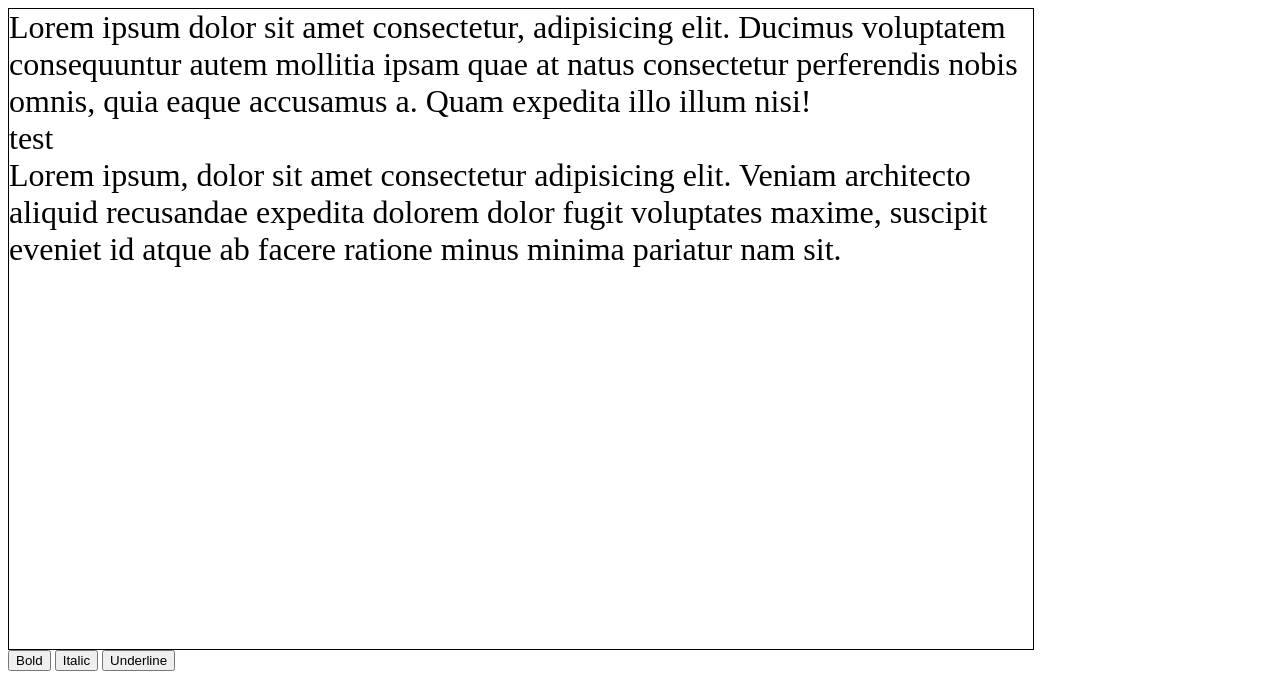
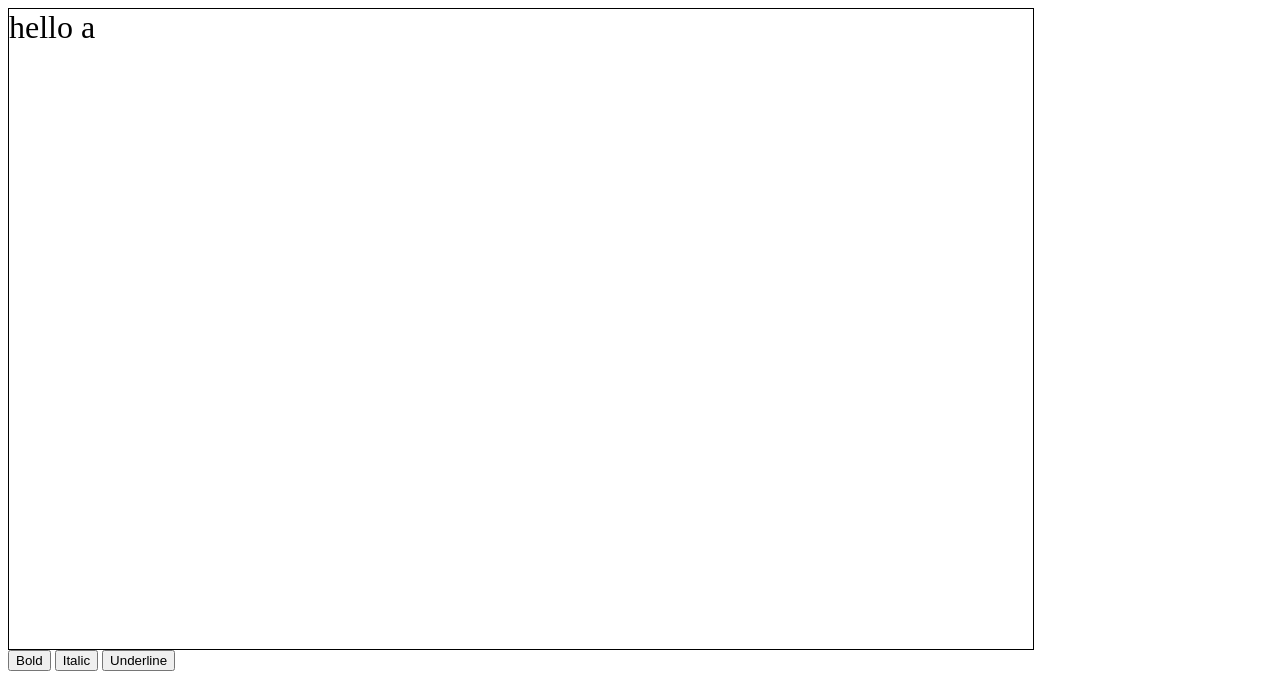
Before and after one commit to Copy-Kat/Obsidain_proto, a web app: file src/index.html in a window 1280 px wide. Shown: the top 690 px of the page. Run offline with its HTML, style and script files only (its server is not run), Linux system fonts and the light colour scheme.

Commit message:
more shit

```diff
--- a/src/css/style.css
+++ b/src/css/style.css
@@ -4,3 +4,12 @@
   border: solid 1px;
   font-size: 2rem;
 }
+
+.container {
+  display: inline-block;
+  white-space: nowrap;
+}
+
+.container > div {
+  display: inline-block;
+}
--- a/src/index.html
+++ b/src/index.html
@@ -7,16 +7,23 @@
     <link href="css/style.css" rel="stylesheet">
   </head>
   <body>
-    <div contenteditable="true" class="main" id="main">
+    <div class="main" id="main">
 
-      <div contenteditable="true">Lorem ipsum dolor sit amet consectetur, adipisicing elit. Ducimus voluptatem consequuntur autem mollitia ipsam quae at natus consectetur perferendis nobis omnis, quia eaque accusamus a. Quam expedita illo illum nisi!</div>
+      <div contenteditable="true" class="container" id="container" >
 
-      <div>test</div>
+        <div contenteditable="true" class="text-box"> hello </div>
 
-      <div></div>
+        <div contenteditable="true">a</div>
 
-      <div contenteditable="true">Lorem ipsum, dolor sit amet consectetur adipisicing elit. Veniam architecto aliquid recusandae expedita dolorem dolor fugit voluptates maxime, suscipit eveniet id atque ab facere ratione minus minima pariatur nam sit.</div>
+        <!--<div contenteditable="true" class="text-box">test</div>
 
+        <div contenteditable="true" class="text-box"></div>
+
+        <div contenteditable="true" class="text-box">Lorem ipsum, dolor sit amet consectetur adipisicing elit. Veniam architecto aliquid recusandae expedita dolorem dolor fugit voluptates maxime, suscipit eveniet id atque ab facere ratione minus minima pariatur nam sit.</div>
+
+      </div>-->
+
+      </div>
     </div>
     <button id="bold">Bold</button>
     <button onclick="italic()">Italic</button>
--- a/src/js/script.js
+++ b/src/js/script.js
@@ -3,7 +3,7 @@ document.getElementById("bold").addEventListener("click", () => {
     document.getElementById("main").focus();
 
     // get the main editor
-    var textArea = document.getElementById("main");
+    var textArea = document.getElementById("container");
 
     // get the text string of the editor
     var text //= textArea.innerHTML.toString();
@@ -15,6 +15,8 @@ document.getElementById("bold").addEventListener("click", () => {
     // get containers
     const startContainer = selection.startContainer;
     const endContainer = selection.endContainer;
+
+    console.log(startContainer, endContainer);
 
     // get childnodes
     var childnodes =  textArea.childNodes;
@@ -32,12 +34,23 @@ document.getElementById("bold").addEventListener("click", () => {
     // case 1: same div no bolding yet
     if (indexStart === indexEnd) {
         // get text
-        text = startContainer.innerHTML;
-        text1 = startContainer.innerText;
-        var newText = text.slice(0, startOffset)
-                        + "<strong>" + text1.slice(startOffset, endOffset)
-                        + "</strong>" + text.slice(endOffset)
-        startContainer.parentElement.innerHTML = newText;
+        text = startContainer.parentElement.innerHTML;
+
+        const newDiv = document.createElement("div");
+        const boldDiv = document.createElement("div");
+
+        newDiv.contentEditable = "true";
+        boldDiv.contentEditable = "true";
+
+        newDiv.innerText = text.slice(0, startOffset);
+        boldDiv.innerHTML = "<strong>" + text.slice(startOffset, endOffset) + "</strong>";
+
+        textArea.insertBefore(newDiv, startContainer.parentElement);
+        textArea.insertBefore(boldDiv, startContainer.parentElement);
+
+        startContainer.parentElement.innerHTML = text.slice(endOffset);
+
+        console.log(text)
     }
 
     // console.log(selection.commonAncestorContainer == textArea)
@@ -69,6 +82,8 @@ document.getElementById("bold").addEventListener("click", () => {
 });
 
 
+document.addEventListener()
+
 function italic() {
 var editor = document.getElementById("main-area");
 var start = editor.selectionStart;
```
